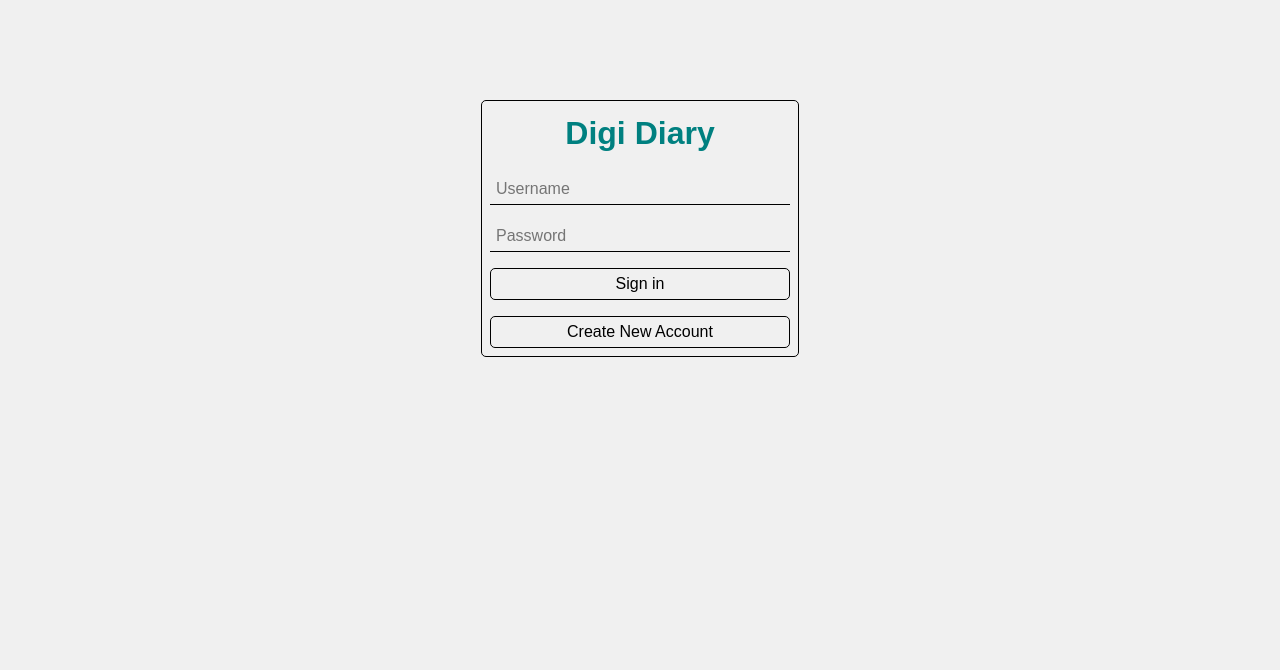
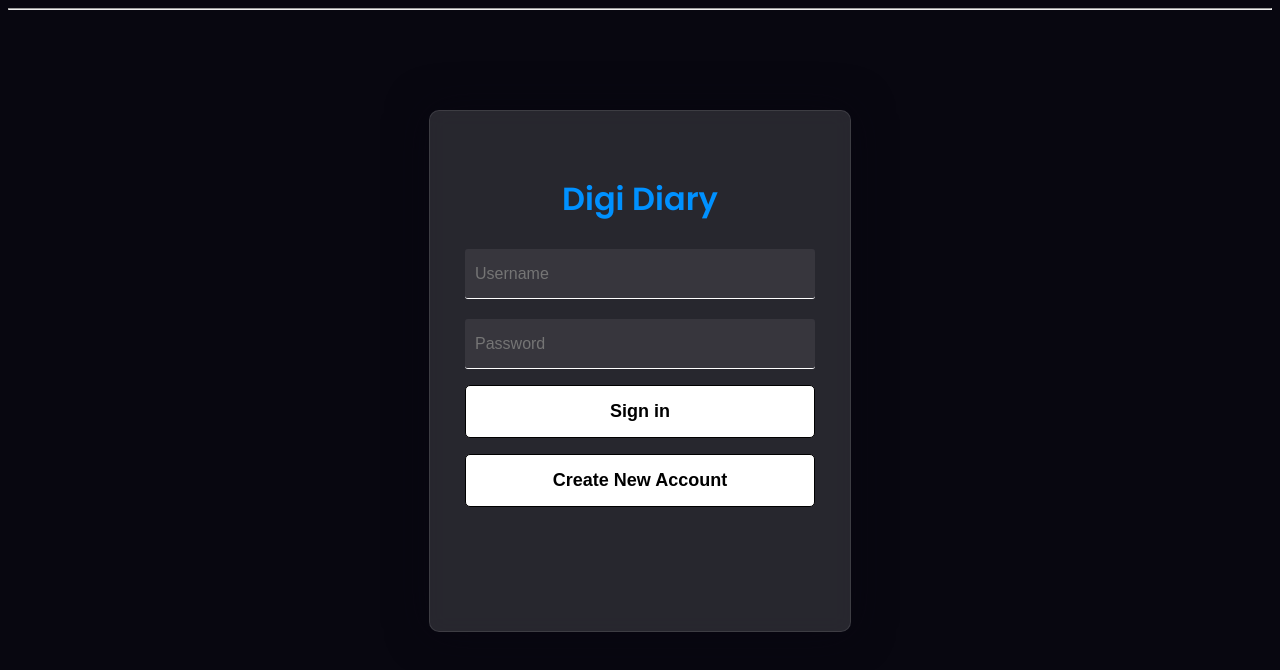
Before and after one commit to adiattri/digi-diary, a plain HTML site: page index.html in a window 1280 px wide. Drawn offline with Linux system fonts and the light colour scheme.

Commit message:
main page

```diff
--- a/index.html
+++ b/index.html
@@ -4,17 +4,19 @@
     <meta charset="UTF-8">
     <title>Digi Diary</title>
     <link rel="stylesheet" href="main_index.css">
+    <link href="https://fonts.googleapis.com/css2?family=Poppins:wght@300;500;600&display=swap" rel="stylesheet">
 </head>
 <body>
     <div id="top_bar">
         <div><h1>Digi Diary</h1></div>
         <div id="top_bar_options">
             <button id="new_note_option">New</button>
-            <button id="notes_option">Notes</button>
-            <button id='deleted_notes_option'>Deleted</button>
+            <button id="notes_option"><span>Notes</span></button>
+            <button id='deleted_notes_option'><span>Deleted</span></button>
             <button id="sign_out_button">Sign out</button>
         </div>
     </div>
+    <hr>
 
     <div id="sign_up_container">
         <h1>Digi Diary</h1>
--- a/main_index.css
+++ b/main_index.css
@@ -1,15 +1,15 @@
 body {
-    background-color: #f0f0f0;
-    font-family: Arial, Helvetica, sans-serif;
+    background-color: #080710;
+    font-family: 'Poppins',sans-serif;
 }
 
 button {
     cursor: pointer;
-    background-color: transparent;
+    background-color: whitesmoke;
 }
 
 input {
-    background-color: transparent;
+    background-color: rgba(255,255,255,0.07);
 }
 
 #top_bar {
@@ -22,7 +22,7 @@ input {
 
 
 #top_bar > div>h1{
-    color: #008080;
+    color: rgb(0, 145, 255);
 }
 
 
@@ -31,8 +31,8 @@ input {
     flex-direction: row;
 }
 
-#top_bar_options > button:nth-child(1) {
-    color: #008080;
+#top_bar_options #deleted_notes_option> button:nth-child(1) {
+    color: rgb(0, 145, 255);
 }
 #top_bar_options > button {
     border: none;
@@ -43,40 +43,57 @@ input {
     font-size: 16px;
     margin: 4px 2px;
     cursor: pointer;
+    color: white;
+    background-color: #080710 ;
 }
 #sign_up_container,
 #sign_in_container {
-    border: 1px solid #ffffff;
+    border: 2px solid rgba(255,255,255,0.1) ;
     margin: 100px auto;
-    padding: 0px 8px 0px 8px;
-    width: 300px;
+    /* padding: 0px 8px 0px 8px; */
+    width: 350px;
+    height: 420px;
     border-style: solid;
     border-width: 1px;
-    border-color: #000000;
-    border-radius: 5px;
+    /* border-color: #ffffff; */
+    border-radius: 10px;
+    background-color: rgba(255,255,255,0.13);
+    top: 50%;
+    left: 50%;
+    backdrop-filter: blur(10px);
+    box-shadow: 0 0 40px rgba(8,7,16,0.6);
+    padding: 50px 35px;
 }
 
 #sign_up_container > input,
 #sign_in_container > input {
     font-size: 16px;
+    font-weight: 300;
+    color: #ffffff;
     box-sizing: border-box;
     -webkit-box-sizing: border-box;
     -moz-box-sizing: border-box;
     width: 100%;
-    margin: 8px 0px 8px 0px;
-    padding: 6px;
+    margin: 20px 0px 8px 0px;
+    padding: 0 10px;
     border-style: solid;
     border-width: 0px 0px 1px 0px;
-    border-color: #000000;
+    border-color: #ffffff;
     outline: none;
+    /* text-shadow: 0.5px 0.5px 1px #ffffff; */
+    display: block;
+    height: 50px;
+    border-radius: 3px;
 }
 
 #sign_up_container > button,
 #sign_in_container > button{
-    font-size: 16px;
+    font-size: 18px;
+    font-weight: 600;
     width: 100%;
+    background-color: #ffffff;
     margin: 8px 0px 8px 0px;
-    padding: 6px;
+    padding: 15px;
     border-style: solid;
     border-width: 1px;
     border-color: #000000;
@@ -97,13 +114,13 @@ input {
     text-align: center;
     margin: 8px 0px 8px 0px;
     padding: 6px;
-    color: #008080;
+    color: rgb(0, 145, 255);
 }
 
 #search_input {
     display: block;
     width: 50%;
-    margin: 10px auto;
+    margin: 30px auto;
     box-sizing: border-box;
     padding: 10px;
     font-size: 20px;
@@ -120,10 +137,13 @@ input {
 
 #notes_container > div,
 #deleted_notes_container > div{
-    border: 1px solid;
+    border: 1px solid rgba(255,255,255,0.13);
     padding: 10px;
     border-radius: 4px;
     cursor: pointer;
+    background-color: rgba(255,255,255,0.13);
+    color: white;
+    /* border-color: #D83F87; */
 }
 
 #note_editor,
@@ -133,6 +153,7 @@ input {
     margin: 10px auto;
     box-sizing: border-box;
     padding: 10px;
+    color: white;
     border: 1px solid #000000;
     border-radius: 4px;
 }
@@ -142,6 +163,8 @@ input {
     padding: 15px 32px;
     margin: 4px 2px;
     border: 1px solid #000000;
+    background-color: rgba(255,255,255,0.07);
+    color: white;
     border-radius: 4px;
 }
 #note_editor_options,
@@ -169,4 +192,10 @@ input {
     font-size: 16px;
     margin: 4px 2px;
     cursor: pointer;
+    color: white;
+    background-color: transparent;
 }
+
+span{
+    color: #ffffff;
+}
```
